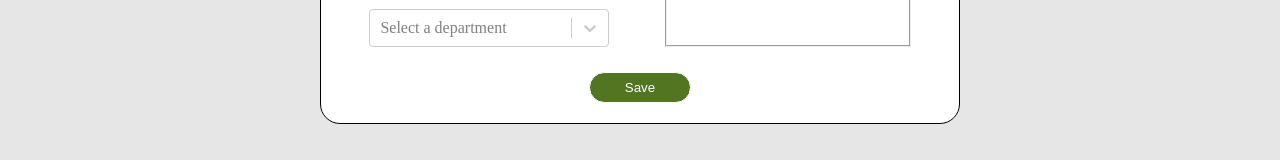
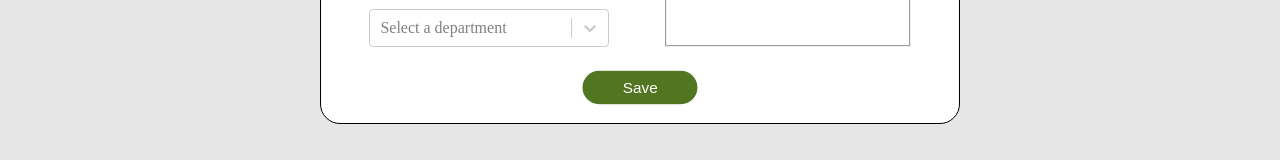
Before and after one commit to pierregaly33/HRnet, a React (Create React App) app: page / in a window 1280 px wide. In both pictures the pointer is over the button "Save". Shown: the part 575-735 px from the top of the page. Built offline with nearby package versions, Linux system fonts and the light colour scheme.

Commit message:
Ajout animation sur le bouton save

```diff
--- a/src/styles/settings.scss
+++ b/src/styles/settings.scss
@@ -96,10 +96,12 @@ label {
             border: 1px solid;
             padding: 7px 35px;
             background-color: #FFFF;
+            transition: transform 0.3s ease-in;
 
             &:hover {
                 background-color: $main-color;
                 color: white;
+                transform: scale(1.15);
             }
         }
     }
```
